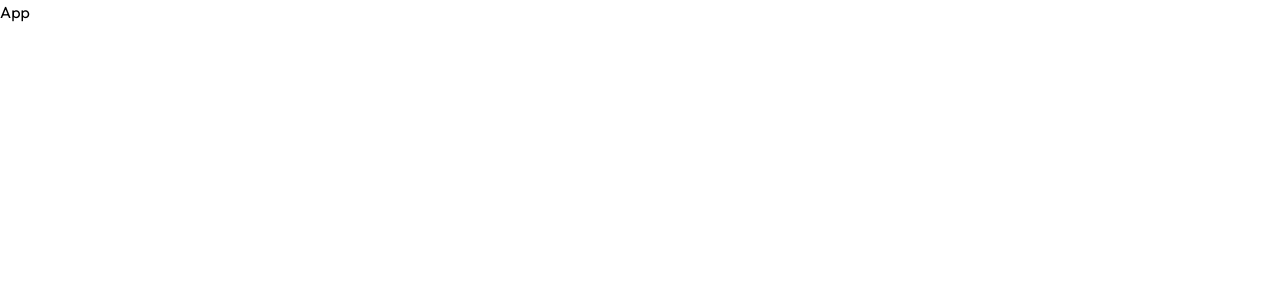
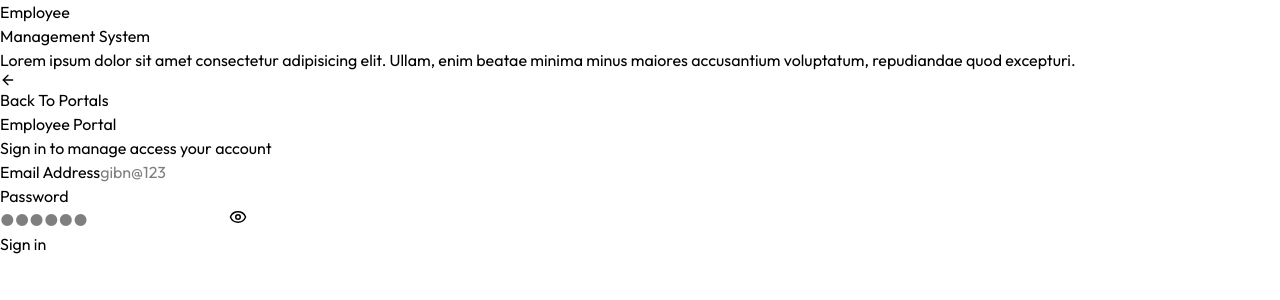
Before and after one commit to Gibin1303/client, a React (Vite) app: page /login/employee in a window 1280 px wide. Shown: the top 300 px of the page. Built offline with nearby package versions, Linux system fonts and the light colour scheme.

Commit message:
login form Ui completed

```diff
--- a/src/App.jsx
+++ b/src/App.jsx
@@ -1,9 +1,56 @@
-import React from 'react'
+import React from "react";
+import { Toaster } from "react-hot-toast";
+import { Navigate, Route, Routes } from "react-router-dom";
+import LoginLanding from "./pages/LoginLanding";
+import Layout from "./pages/Layout";
+import Dashboard from "./pages/Dashboard";
+import Employees from "./pages/Employees";
+import Attebdance from "./pages/Attebdance";
+import Leave from "./pages/Leave";
+import Payslip from "./pages/Payslip";
+import Settings from "./pages/Settings";
+import PrintPayslips from "./pages/PrintPayslips";
+import LoginForm from "./components/LoginForm";
 
 const App = () => {
   return (
-    <div className='text-red-600'>App</div>
-  )
-}
+    <>
+      <Toaster />
+      <Routes>
+        <Route path="/login" element={<LoginLanding />} />
+        <Route
+          path="/login/admin"
+          element={
+            <LoginForm
+              role="admin"
+              title="Admin Portal"
+              subtitle="Sign in to manage the organization"
+            />
+          }
+        />
+        <Route
+          path="/login/employee"
+          element={
+            <LoginForm
+              role="employee"
+              title="Employee Portal"
+              subtitle="Sign in to manage access your account"
+            />
+          }
+        />
+        <Route element={<Layout />}>
+          <Route path="/dashboard" element={<Dashboard />} />
+          <Route path="/employees" element={<Employees />} />
+          <Route path="/attendance" element={<Attebdance />} />
+          <Route path="/leave" element={<Leave />} />
+          <Route path="/payslips" element={<Payslip />} />
+          <Route path="/settings" element={<Settings />} />
+        </Route>
+        <Route path="/print/payslips/:id" element={<PrintPayslips />} />
+        <Route path="*" element={<Navigate to="/dashboard" replace />} />
+      </Routes>
+    </>
+  );
+};
 
-export default App
+export default App;
--- /dev/null
+++ b/src/components/LoginForm.jsx
@@ -0,0 +1,83 @@
+import React, { useState } from "react";
+import LoginLeftSide from "./LoginLeftSide";
+import { ArrowLeftIcon, DotSquare, EyeIcon, EyeOffIcon, Loader2Icon } from "lucide-react";
+import { Link } from "react-router-dom";
+
+const LoginForm = ({ role, title, subtitle }) => {
+  const [email, setEmail] = useState();
+  const [password, setPassword] = useState();
+  const [showPassword, setShowpassword] = useState(false);
+  const [error, setError] = useState("");
+  const [loading, setLoading] = useState(false);
+
+  const handleSubmit = (e) => {
+    e.preventDefault();
+  };
+  return (
+    <div className="min-h-screen flex flex-col  md:flex-row">
+      <LoginLeftSide />
+      <div className="flex flex-1  items-center justify-center p-6 sm:p-12 bg-white">
+        <div className="w-full max-w-md  animate-fade-in">
+          <Link
+            to="/login"
+            className="inline-flex items-center gap-2 text-slate-400 hover:text-slate-700 text-sm mb-10 transition-colors"
+          >
+            <ArrowLeftIcon size={16} /> Back To Portals
+          </Link>
+          <div className="mb-8">
+            <h3 className="text-2xl sm:text-3xl font-medium text-zinc-800">
+              {title}
+            </h3>
+            <p className="text-slate-500 text-sm  sm:text-base mt-2">
+              {subtitle}
+            </p>
+          </div>
+          {error && (
+            <div className="mb-6 p-4  bg-rose-50 border border-rose-200 text-rose-700 text-sm  rounded-xl flex items-start gap-3">
+              <div className="w-1.5 h-1.5  rounded-full bg-rose-500 mt-1.5  shrink-0" />
+              {error}
+            </div>
+          )}
+          <form className="space-y-5" onSubmit={handleSubmit}>
+            <div className="block text-sm font-medium text-slate-700 mb-2">
+              <label className="block text-sm font-medium text-slate-700 mb-2">
+                Email Address
+              </label>
+              <input
+                type="email"
+                value={email}
+                onChange={(e) => setEmail(e.target.value)}
+                required
+                placeholder="gibn@123"
+              />
+            </div>
+            <div className="block text-sm font-medium text-slate-700 mb-2">
+              <label className="block text-sm font-medium text-slate-700 mb-2">
+                Password
+              </label>
+              <div className="relative">
+                <input
+                type={showPassword ? 'text' : 'password'}
+                value={password}
+                onChange={(e) => setPassword(e.target.value)}
+                required
+                className="pr-11"
+                placeholder="●●●●●●"
+              />
+              <button type="button" className="absolute  right-3  top-1/2 -translate-y-1/2 text-slate-400  hover:text-slate-600 transition-colors cursor-pointer" onClick={()=>setShowpassword(!showPassword)}>
+                {showPassword ? <EyeOffIcon size={18}/> : <EyeIcon size={18}/>}
+              </button>
+              </div>
+            </div>
+            <button type="submit" disabled={loading} className="w-full py-3 bg-linear-to-r from-indigo-600 to-indigo-500 text-white rounded-md text-sm font-semibold hover:from-indigo-700 hover:to-indigo-600 disabled:opacity-50 transition-all duration-200 shadow-lg shadow-indigo-50/25 active:scale-[0.98] flex items-center justify-center">
+            {loading&&<Loader2Icon/>}
+            Sign in
+            </button>
+          </form>
+        </div>
+      </div>
+    </div>
+  );
+};
+
+export default LoginForm;
--- /dev/null
+++ b/src/components/LoginLeftSide.jsx
@@ -0,0 +1,21 @@
+import React from "react";
+
+const LoginLeftSide = () => {
+  return (
+    <div className="hidden md:flex w-1/2 bg-indigo-950 relative overflow-hidden border-r border-slate-200">
+      <div className="absolute -top-30 -left-30 w-72 h-72 bg-indigo-500/20 rounded-full blur-3xl"></div>
+      <div className="relative  z-10 flex flex-col items-start justify-center p-12 lg:p-20 w-full h-full">
+        <h1 className="text-4xl lg:text-5xl font-medium text-white mb-6 leading-tight tracking-tight">
+          Employee <br /> Management System
+        </h1>
+        <p className="text-slate-400 text-lg max-w-md leading-relaxed tracking-tight">
+          Lorem ipsum dolor sit amet consectetur adipisicing elit. Ullam, enim
+          beatae minima minus maiores accusantium voluptatum, repudiandae quod
+          excepturi.
+        </p>
+      </div>
+    </div>
+  );
+};
+
+export default LoginLeftSide;
--- /dev/null
+++ b/src/pages/Attebdance.jsx
@@ -0,0 +1,9 @@
+import React from 'react'
+
+const Attebdance = () => {
+  return (
+    <div>Attebdance</div>
+  )
+}
+
+export default Attebdance
--- /dev/null
+++ b/src/pages/Dashboard.jsx
@@ -0,0 +1,9 @@
+import React from 'react'
+
+const Dashboard = () => {
+  return (
+    <div>Dashboard</div>
+  )
+}
+
+export default Dashboard
--- /dev/null
+++ b/src/pages/Employees.jsx
@@ -0,0 +1,9 @@
+import React from 'react'
+
+const Employees = () => {
+  return (
+    <div>Employees</div>
+  )
+}
+
+export default Employees
--- /dev/null
+++ b/src/pages/Layout.jsx
@@ -0,0 +1,17 @@
+import React from "react";
+import { Outlet } from "react-router-dom";
+
+const Layout = () => {
+  return (
+    <div className="flex h-screen bg-linear-to-br  from-slate-50 via-white to-indigo-50/30">
+      <p>Sidebar</p>
+      <main className="flex-1 overflow-y-auto">
+        <div className="p-4 pt-16 sm:p-6 sm:pt-6 lg:p-8 max-w-400 mx-auto">
+            <Outlet/>
+        </div>
+      </main>
+    </div>
+  );
+};
+
+export default Layout;
--- /dev/null
+++ b/src/pages/Leave.jsx
@@ -0,0 +1,9 @@
+import React from 'react'
+
+const Leave = () => {
+  return (
+    <div>Leave</div>
+  )
+}
+
+export default Leave
--- /dev/null
+++ b/src/pages/LoginLanding.jsx
@@ -0,0 +1,59 @@
+import React from "react";
+import LoginLeftSide from "../components/LoginLeftSide";
+import { ArrowBigRight, ArrowBigRightIcon, ShieldIcon, UserIcon } from "lucide-react";
+import { Link } from "react-router-dom";
+
+const LoginLanding = () => {
+  const portalOptions = [
+    {
+      to: "/login/admin",
+      title: "Admin Portal",
+      description:
+        "Manage employees, departments, payrolls, and system configuration",
+      icon: ShieldIcon,
+    },
+    {
+      to: "/login/employee",
+      title: "Employee Portal",
+      description:
+        "View your Profile ,Track attendance, request time off, and access payslips",
+      icon: UserIcon,
+    },
+  ];
+  return (
+    <div className="min-h-screen flex flex-col md:flex-row">
+      <LoginLeftSide />
+      <div className="w-full md:w-1/2  flex flex-col items-center justify-center p-6 sm:p-12  lg:p-16  relative overflow-y-auto min-h-screen">
+        <div className="w-full max:w-md animate-fade-in relative z-10">
+          {/* Header */}
+          <div className="mb-10 text-center  md:text-left">
+            <h2 className="text-3xl font-medium text-slate-900 tracking-tight mb-3">
+              Welcome Back
+            </h2>
+            <p className="text-slate-500">
+              Lorem, ipsum dolor sit amet consectetur adipisicing elit.
+              Corrupti, minus?
+            </p>
+          </div>
+          {/* Poratl List */}
+          <div className="space-y-6">
+            {portalOptions.map((portal)=>(
+            <Link key={portal.to} to={portal.to} className="group block bg-slate-50 border border-slate-200 rounded-lg p-5 sm:p-6 transition-all duration-300  hover:border-indigo-400 hover:bg-indigo-50">
+             <div className="relative z-10 flex items-center justify-between gap-4 sm:gap-5">
+              <h3 className="text-lg text-slate-800 group-hover:text-indigo-600 mb-1 transition-colors">{portal.title}</h3>
+              <ArrowBigRightIcon className="w-4 h-4 text-slate-400 group-hover:text-indigo-600 group-hover:translate-x-1 transition-all duration-300"/>
+             </div>
+            </Link>
+            ))}
+          </div>
+          {/* Footer */}
+<div className="mt-12 text-center md:text-left text-sm text-slate-400">
+            <p>{new Date().getFullYear}Employee Portal. All rights reserved</p>
+
+</div>        </div>
+      </div>
+    </div>
+  );
+};
+
+export default LoginLanding;
--- /dev/null
+++ b/src/pages/Payslip.jsx
@@ -0,0 +1,9 @@
+import React from 'react'
+
+const Payslip = () => {
+  return (
+    <div>Payslip</div>
+  )
+}
+
+export default Payslip
--- /dev/null
+++ b/src/pages/PrintPayslips.jsx
@@ -0,0 +1,9 @@
+import React from 'react'
+
+const PrintPayslips = () => {
+  return (
+    <div>PrintPayslips</div>
+  )
+}
+
+export default PrintPayslips
--- /dev/null
+++ b/src/pages/Settings.jsx
@@ -0,0 +1,9 @@
+import React from 'react'
+
+const Settings = () => {
+  return (
+    <div>Settings</div>
+  )
+}
+
+export default Settings
```
